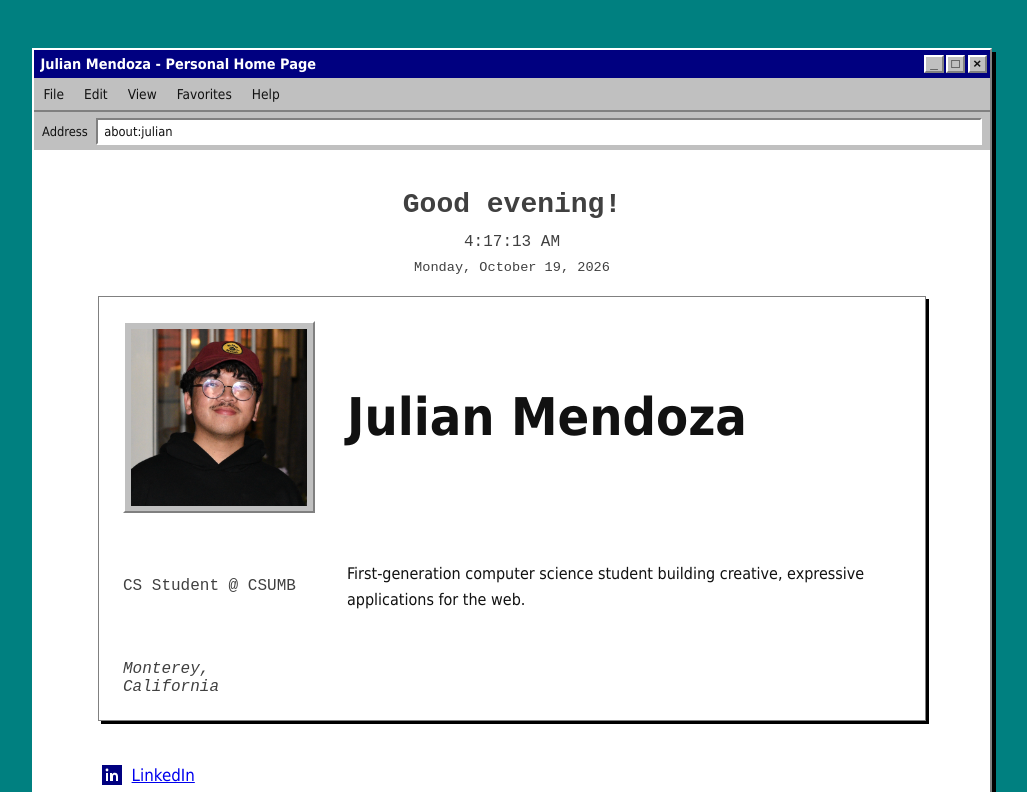
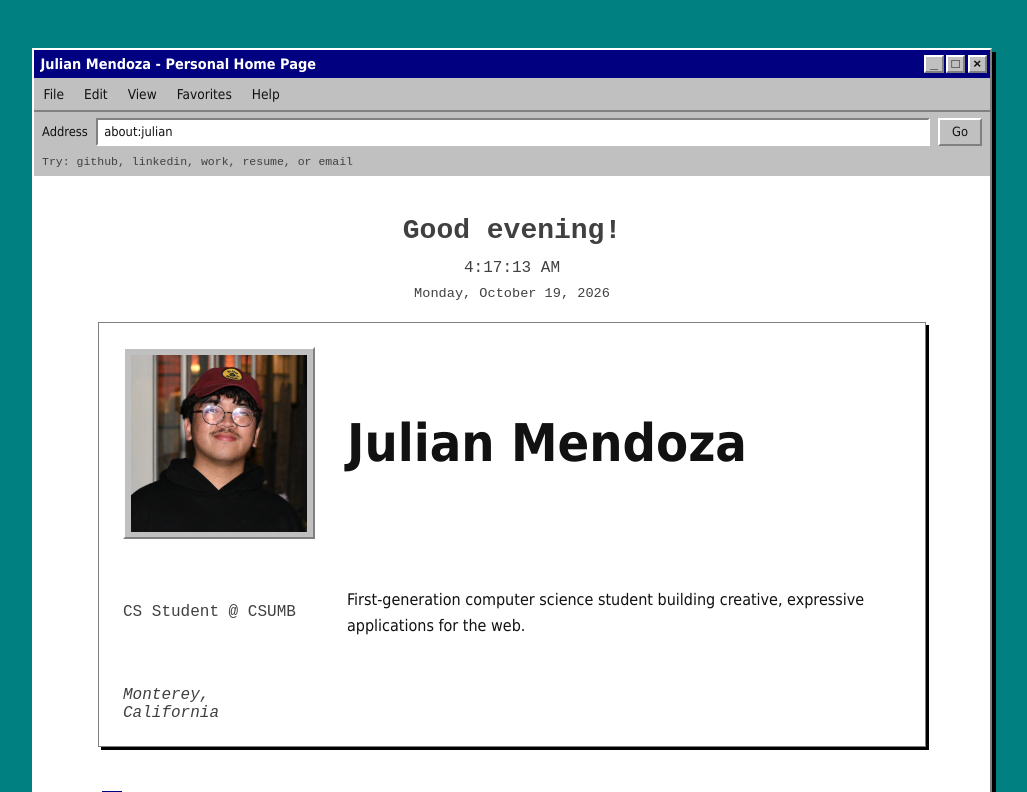
Before and after one commit to julian-men/linktree-style, a React (Vite) app: page / in a window 1280 px wide. Shown: the top 792 px of the page, without its empty margins (128-1155 px from the left). Built offline with nearby package versions, Linux system fonts and the light colour scheme.

Commit message:
added keyword based searches

```diff
--- a/eslint.config.js
+++ b/eslint.config.js
@@ -25,7 +25,7 @@ export default [
         'error',
         {
           varsIgnorePattern:
-            '^(App|StrictMode|Profile|LinkCard|LinkItem|TimeGreeting)$',
+            '^(App|StrictMode|Profile|LinkCard|LinkItem|TimeGreeting|AddressBar)$',
         },
       ],
       ...reactHooks.configs['recommended-latest'].rules,
--- a/src/App.jsx
+++ b/src/App.jsx
@@ -1,6 +1,7 @@
 import Profile from './components/Profile.jsx'
 import LinkItem from './components/LinkItem.jsx'
 import TimeGreeting from './components/TimeGreeting.jsx'
+import AddressBar from './components/AddressBar.jsx'
 import links from './data/links.js'
 
 function App() {
@@ -24,10 +25,7 @@ function App() {
           <span>Help</span>
         </div>
 
-        <div className="window-address" aria-hidden="true">
-          <span className="address-label">Address</span>
-          <span className="address-value">about:julian</span>
-        </div>
+        <AddressBar links={links} />
 
         <main>
           <TimeGreeting />
--- /dev/null
+++ b/src/components/AddressBar.jsx
@@ -0,0 +1,74 @@
+import { useState } from 'react'
+import { resolveNavigationCommand } from '../utils/navigationCommands.js'
+
+const errorMessage =
+  'Page not found. Try github, linkedin, work, resume, or email.'
+
+function navigateToLink(link) {
+  if (link.url.startsWith('http')) {
+    window.open(link.url, '_blank', 'noopener,noreferrer')
+    return
+  }
+
+  window.location.assign(link.url)
+}
+
+function AddressBar({ links }) {
+  const [command, setCommand] = useState('about:julian')
+  const [error, setError] = useState('')
+
+  function handleSubmit(event) {
+    event.preventDefault()
+
+    const destination = resolveNavigationCommand(command, links)
+
+    if (!destination) {
+      setError(errorMessage)
+      return
+    }
+
+    setError('')
+
+    if (destination.type === 'home') {
+      document.getElementById('profile')?.scrollIntoView({
+        behavior: 'auto',
+        block: 'start',
+      })
+      return
+    }
+
+    navigateToLink(destination.link)
+  }
+
+  function handleChange(event) {
+    setCommand(event.target.value)
+    setError('')
+  }
+
+  return (
+    <form
+      className="window-address"
+      aria-label="Navigate Julian's links"
+      onSubmit={handleSubmit}
+    >
+      <label htmlFor="address-input">Address</label>
+      <input
+        id="address-input"
+        name="address"
+        type="text"
+        value={command}
+        onChange={handleChange}
+        onFocus={(event) => event.currentTarget.select()}
+        autoComplete="off"
+        spellCheck="false"
+      />
+      <button type="submit">Go</button>
+      <p className="address-hint">Try: github, linkedin, work, resume, or email</p>
+      <p className="address-error" role="status" aria-live="polite">
+        {error}
+      </p>
+    </form>
+  )
+}
+
+export default AddressBar
--- a/src/components/Profile.jsx
+++ b/src/components/Profile.jsx
@@ -2,7 +2,7 @@ import profileImage from '../assets/julian-mendoza-profile.png'
 
 function Profile() {
   return (
-    <header>
+    <header id="profile">
       <img
         src={profileImage}
         alt="Portrait of Julian Mendoza"
--- a/src/index.css
+++ b/src/index.css
@@ -114,7 +114,7 @@ body {
 
 .window-address {
   display: grid;
-  grid-template-columns: auto minmax(0, 1fr);
+  grid-template-columns: auto minmax(0, 1fr) auto;
   gap: 0.5rem;
   align-items: center;
   padding: 0.35rem 0.5rem;
@@ -125,17 +125,79 @@ body {
   font-size: 0.8rem;
 }
 
-.address-value {
+.window-address label {
+  white-space: nowrap;
+}
+
+.window-address input {
   min-width: 0;
+  width: 100%;
+  min-height: 1.8rem;
   overflow: hidden;
   padding: 0.25rem 0.4rem;
+  color: var(--ink);
   background: var(--content);
   border-top: var(--bevel-dark);
   border-left: var(--bevel-dark);
   border-right: var(--bevel-light);
   border-bottom: var(--bevel-light);
-  text-overflow: ellipsis;
-  white-space: nowrap;
+  border-radius: 0;
+  font: inherit;
+}
+
+.window-address input:focus-visible,
+.window-address button:focus-visible {
+  outline: 2px dotted var(--focus);
+  outline-offset: 2px;
+}
+
+.window-address button {
+  min-width: 2.75rem;
+  min-height: 1.8rem;
+  padding: 0.2rem 0.55rem;
+  color: var(--ink);
+  background: var(--chrome);
+  border-top: var(--bevel-light);
+  border-left: var(--bevel-light);
+  border-right: var(--bevel-dark);
+  border-bottom: var(--bevel-dark);
+  border-radius: 0;
+  font: inherit;
+  cursor: pointer;
+}
+
+.window-address button:active {
+  border-top: var(--bevel-dark);
+  border-left: var(--bevel-dark);
+  border-right: var(--bevel-light);
+  border-bottom: var(--bevel-light);
+}
+
+.address-hint,
+.address-error {
+  grid-column: 1 / -1;
+  margin: 0;
+  font-family: var(--meta-font);
+  font-size: 0.72rem;
+  line-height: 1.4;
+}
+
+.address-hint {
+  color: var(--muted);
+}
+
+.address-error {
+  min-height: 1em;
+  color: #800000;
+}
+
+.address-error:empty {
+  display: none;
+}
+
+.window-address input::selection {
+  color: var(--chrome-light);
+  background: var(--navy);
 }
 
 main {
@@ -298,6 +360,10 @@ li a:focus-visible {
     gap: 0.75rem;
   }
 
+  .window-address {
+    gap: 0.35rem;
+  }
+
   main {
     padding: var(--space-3) var(--space-2) 2.5rem;
   }
--- /dev/null
+++ b/src/utils/navigationCommands.js
@@ -0,0 +1,24 @@
+const commandAliases = {
+  linkedin: 'linkedin',
+  github: 'github',
+  work: 'portfolio',
+  'featured work': 'portfolio',
+  portfolio: 'portfolio',
+  resume: 'resume',
+  'résumé': 'resume',
+  email: 'email',
+  contact: 'email',
+}
+
+export function resolveNavigationCommand(command, links) {
+  const normalizedCommand = command.trim().toLowerCase()
+
+  if (normalizedCommand === 'about:julian' || normalizedCommand === 'home') {
+    return { type: 'home' }
+  }
+
+  const linkId = commandAliases[normalizedCommand]
+  const link = links.find((item) => item.id === linkId)
+
+  return link ? { type: 'link', link } : null
+}
```
